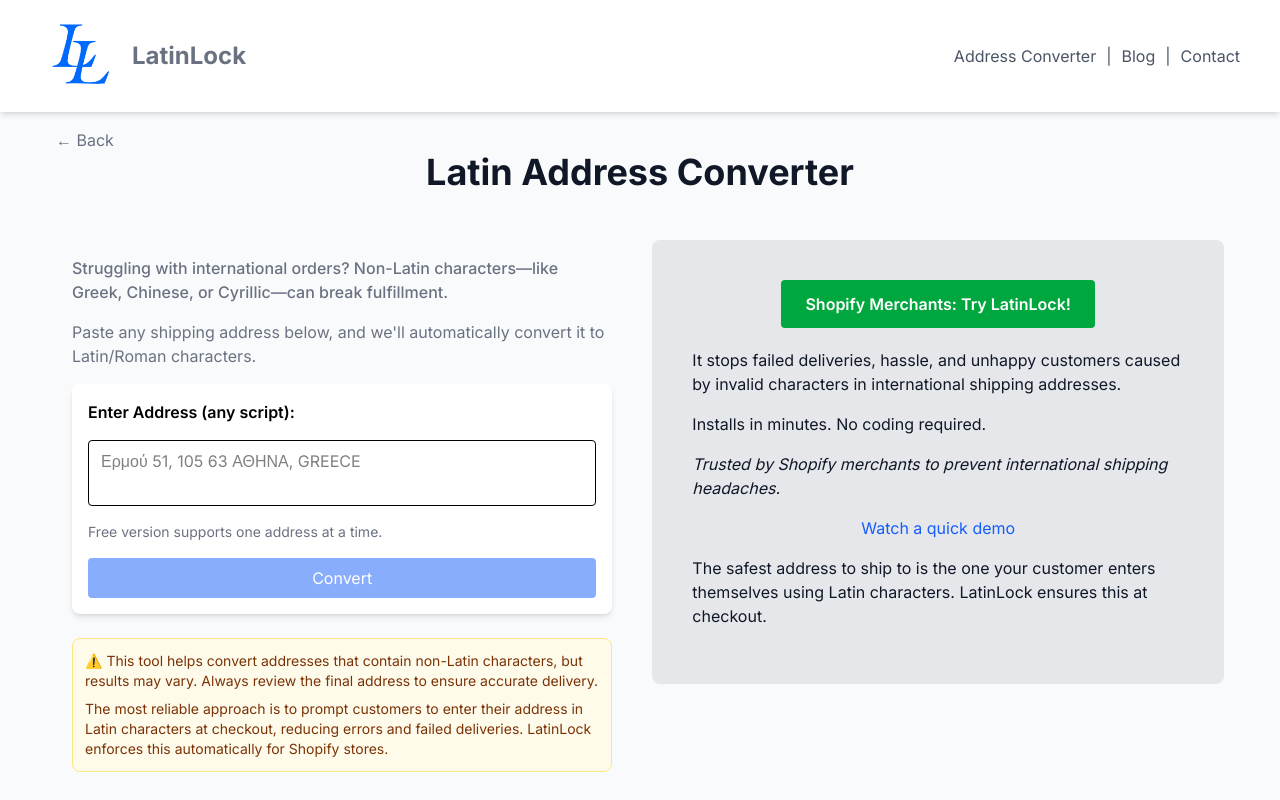
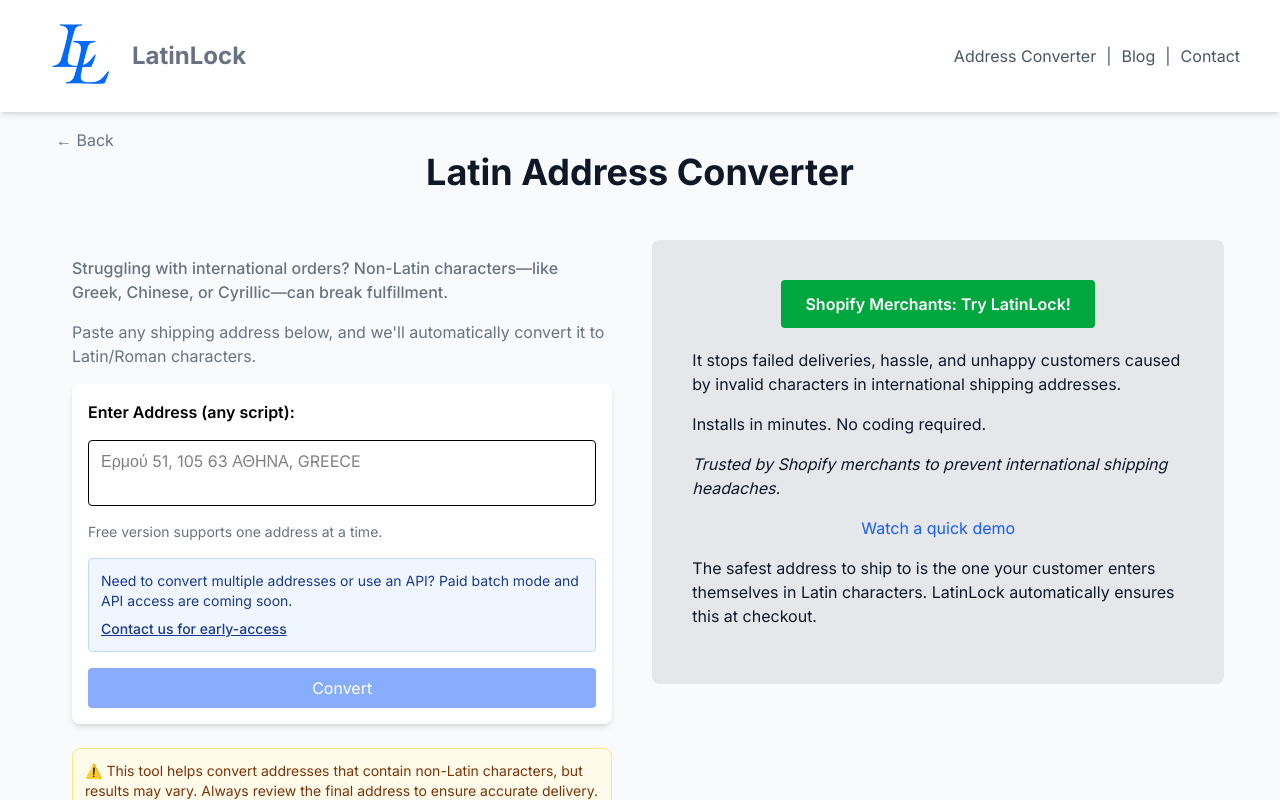
Before and after one commit to JohnE10/latinlocksite, a Next.js app: page /latinlock/latin-address-converter in a window 1280 px wide. Shown: the top 800 px of the page. Built offline with nearby package versions, Linux system fonts and the light colour scheme.

Commit message:
added the note about the paid version comming soon and added contact link

```diff
--- a/app/latinlock/latin-address-converter/page.tsx
+++ b/app/latinlock/latin-address-converter/page.tsx
@@ -60,7 +60,7 @@
               </a>
             </p>
             <p className="mb-4 w-full">
-              The safest address to ship to is the one your customer enters themselves using Latin characters. LatinLock ensures this at checkout.
+              The safest address to ship to is the one your customer enters themselves in Latin characters. LatinLock automatically ensures this at checkout.
             </p>
           </div>
 
--- a/components/AddressInputForm.tsx
+++ b/components/AddressInputForm.tsx
@@ -100,6 +100,19 @@
 
         <p className="text-sm text-gray-500">Free version supports one address at a time.</p>
 
+        {/* Added: monetization/waitlist note so users know paid batch/API options are coming. */}
+        <div className="text-sm bg-blue-50 border border-blue-200 rounded p-3 text-blue-900">
+          <p>
+            Need to convert multiple addresses or use an API? Paid batch mode and API access are coming soon.
+          </p>
+          <a
+            href="/contact"
+            className="inline-block mt-2 font-medium underline hover:no-underline"
+          >
+            Contact us for early-access
+          </a>
+        </div>
+
         <button
           type="submit"
           className="bg-blue-600 text-white py-2 rounded hover:bg-blue-700 disabled:opacity-50"
@@ -166,7 +179,8 @@
               style={{ border: 0 }}
               loading="lazy"
               allowFullScreen
-              src={`https://www.google.com/maps/embed/v1/place?key=${process.env.NEXT_PUBLIC_GOOGLE_MAPS_API}&q=${mapAddress}&zoom=17`}
+              // Added: URL-encode mapAddress to prevent malformed query strings for spaces/special characters.
+              src={`https://www.google.com/maps/embed/v1/place?key=${process.env.NEXT_PUBLIC_GOOGLE_MAPS_API}&q=${encodeURIComponent(mapAddress)}&zoom=17`}
             >
             </iframe>
           </div>
```
